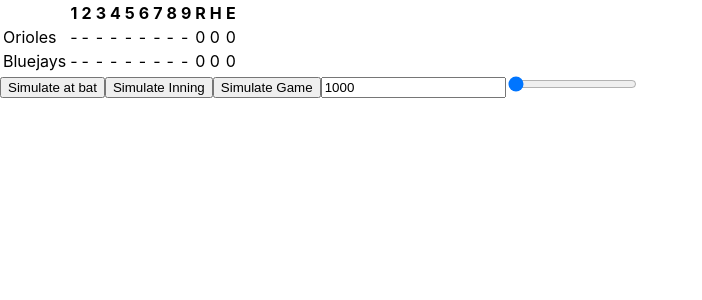
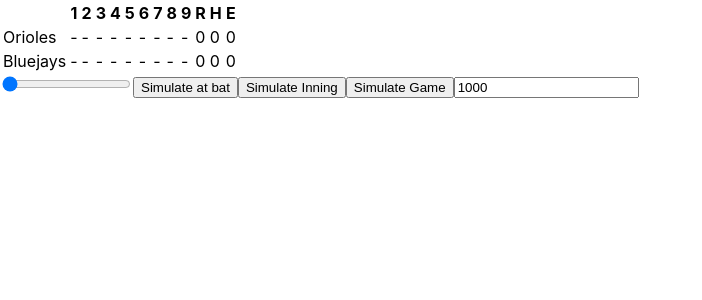
Before and after one commit to tmacdonald/baseball-game, a React (Create React App) app: page / in a window 1280 px wide. Shown: the top 300 px of the page, without its empty margins (0-702 px from the left). Built offline with nearby package versions, Linux system fonts and the light colour scheme.

Commit message:
Refactored history scrubbing into a render props component

```diff
--- a/src/components/Game.tsx
+++ b/src/components/Game.tsx
@@ -12,14 +12,13 @@
 import GameScore from "./GameScore";
 
 import createDiceAction from "../DiceActionCreator";
+import ScrubbedGame from "./ScrubbedGame";
 
 export default function Game() {
   const [game, setGame] = useState(createGame("Orioles", "Bluejays"));
-  const [scrubbedGame, setScrubbedGame] = useState(game);
+
   const [simulating, setSimulating] = useState(false);
   const [ms, setMs] = useState(1000);
-
-  const [scrub, setScrub] = useState(0);
 
   const gameIsOver = isGameOver(game);
 
@@ -27,29 +26,20 @@
     if (!gameIsOver && simulating) {
       const nextGame = simulateAction(game, createDiceAction);
       setGame(nextGame);
-      setScrubbedGame(nextGame);
-      setScrub(nextGame.states.length);
     }
   }, ms);
 
   function simulateAtBat() {
     const nextGame = simulateAction(game, createDiceAction);
     setGame(nextGame);
-    setScrubbedGame(nextGame);
-    setScrub(nextGame.states.length);
-  }
-
-  function changeScrub(newScrub: number) {
-    setScrub(newScrub);
-    setScrubbedGame({
-      ...game,
-      states: game.states.slice(0, newScrub)
-    });
   }
 
   return (
     <>
-      <GameScore game={scrubbedGame} />
+      <ScrubbedGame game={game}>
+        {scrubbedGame => <GameScore game={scrubbedGame} />}
+      </ScrubbedGame>
+
       <button disabled={gameIsOver} onClick={simulateAtBat}>
         Simulate at bat
       </button>
@@ -71,13 +61,6 @@
         value={ms}
         onChange={e => setMs(parseInt(e.target.value))}
       />
-      <input
-        type="range"
-        min="0"
-        max={game.states.length}
-        value={scrub}
-        onChange={e => changeScrub(parseInt(e.target.value))}
-      />
     </>
   );
 }
--- /dev/null
+++ b/src/components/ScrubbedGame.tsx
@@ -0,0 +1,38 @@
+import React, { useState, useEffect, ReactChildren } from "react";
+import Game from "../models/Game";
+
+type ScrubbedGameProps = {
+  game: Game;
+  children: (game: Game) => JSX.Element;
+};
+
+export default function ScrubbedGame({ game, children }: ScrubbedGameProps) {
+  const [scrubbedGame, setScrubbedGame] = useState(game);
+  const [scrub, setScrub] = useState(0);
+
+  useEffect(() => {
+    setScrubbedGame(game);
+    setScrub(game.states.length);
+  }, [game]);
+
+  function changeScrub(newScrub: number) {
+    setScrub(newScrub);
+    setScrubbedGame({
+      ...game,
+      states: game.states.slice(0, newScrub)
+    });
+  }
+
+  return (
+    <>
+      {children(scrubbedGame)}
+      <input
+        type="range"
+        min="0"
+        max={game.states.length}
+        value={scrub}
+        onChange={e => changeScrub(parseInt(e.target.value))}
+      />
+    </>
+  );
+}
```
